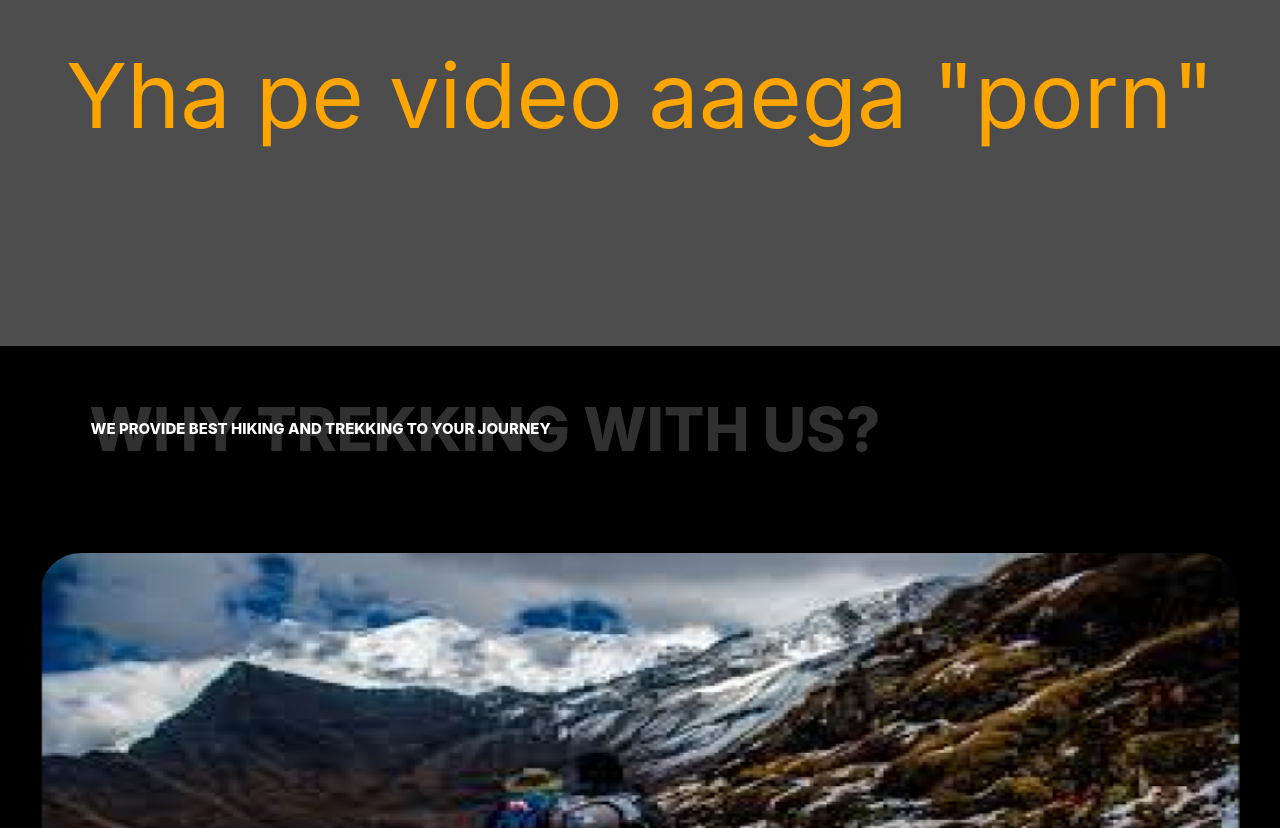
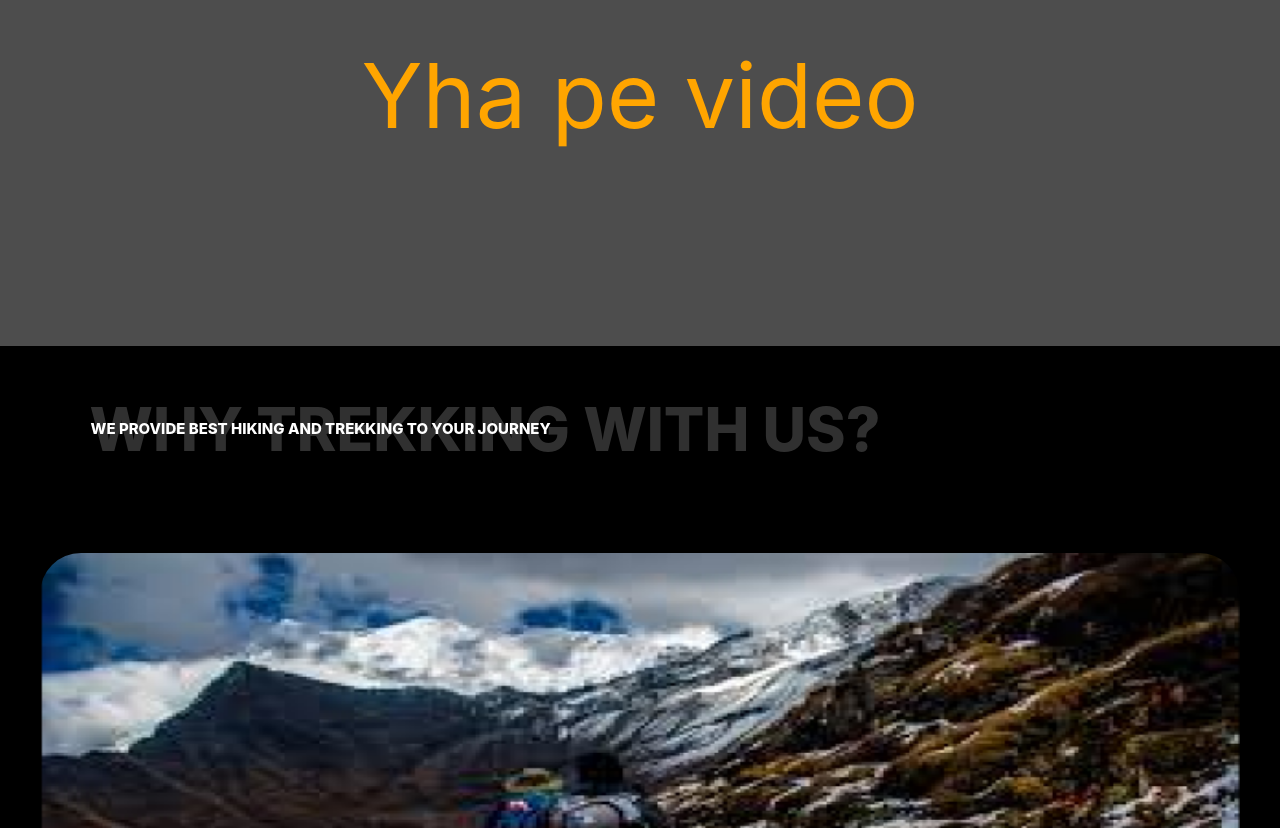
Before and after one commit to Amitrawat4532/Trekkings, a Next.js app: page / in a window 1280 px wide. Shown: the part 5164-5992 px from the top of the page. Built offline with nearby package versions, Linux system fonts and the light colour scheme.

Commit message:
error solve

```diff
--- a/components/Blog.js
+++ b/components/Blog.js
@@ -87,12 +87,11 @@ const Blog = () => {
         >
           {vlogs.map((el, key) => {
             return (
-              <Flex alignItems="center">
+              <Flex alignItems="center" key={key}>
                 <Flex
                   // width="545px"
                   // height="405px"
                   flexDirection="column"
-                  key={key}
                   p="20px 0px 20px 0px"
                   alignItems={["center", "center", "start", "start"]}
                 >
--- a/components/Services.js
+++ b/components/Services.js
@@ -80,6 +80,7 @@ const Services = () => {
             <Flex
               flexDirection={key % 2 === 0 ? "row" : "row-reverse"}
               gap={["10px", "20px", "40px", "50px"]}
+              key={key}
             >
               <Flex flexDirection="column" gap="20px" flex="1">
                 <Text
--- a/components/Testimonal.js
+++ b/components/Testimonal.js
@@ -146,8 +146,8 @@ const Testimonal = () => {
       >
         {Testimonal_context.map((el, key) => {
           return (
-            <Flex flexDirection="column" alignItems="center">
-              <Flex gap="10px" key={key} alignItems="center">
+            <Flex flexDirection="column" alignItems="center" key={key}>
+              <Flex gap="10px" alignItems="center">
                 <Image src={el.icon_1} />
                 <Text
                   fontWeight="400"
--- a/components/videobox.js
+++ b/components/videobox.js
@@ -13,7 +13,7 @@ const Videobox = () => {
       >
         <Image src="./images/videobox.png" width="100vw" height="500px" />
         <Text position="absolute" textColor="orange" fontSize="90px">
-          Yha pe video aaega "porn"
+          Yha pe video
         </Text>
       </Flex>
     </>
--- a/components/whytrekking.js
+++ b/components/whytrekking.js
@@ -94,6 +94,7 @@ const Whytrekking = () => {
             {Icons.map((el, key) => {
               return (
                 <Flex
+                  key={key}
                   flex="1"
                   flexDirection="column"
                   justifyContent="center"
```
